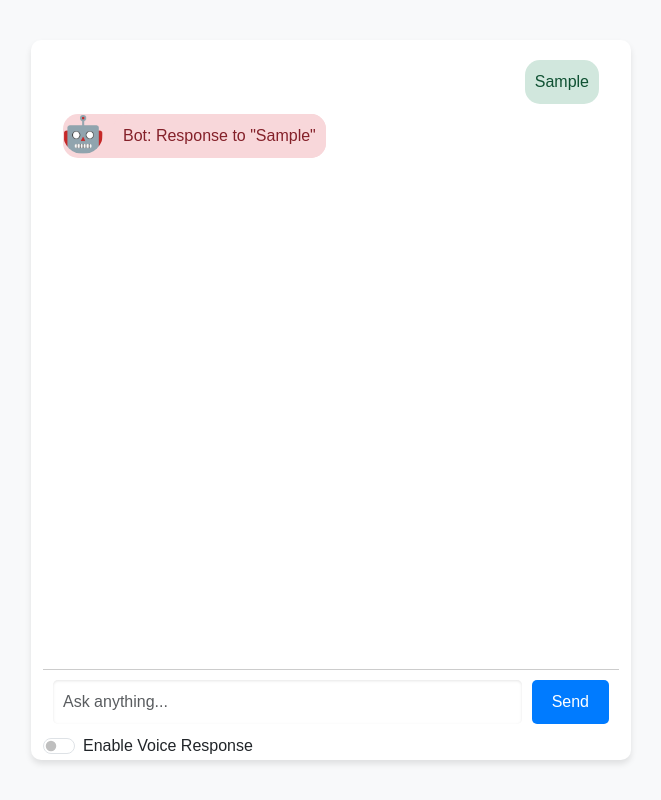
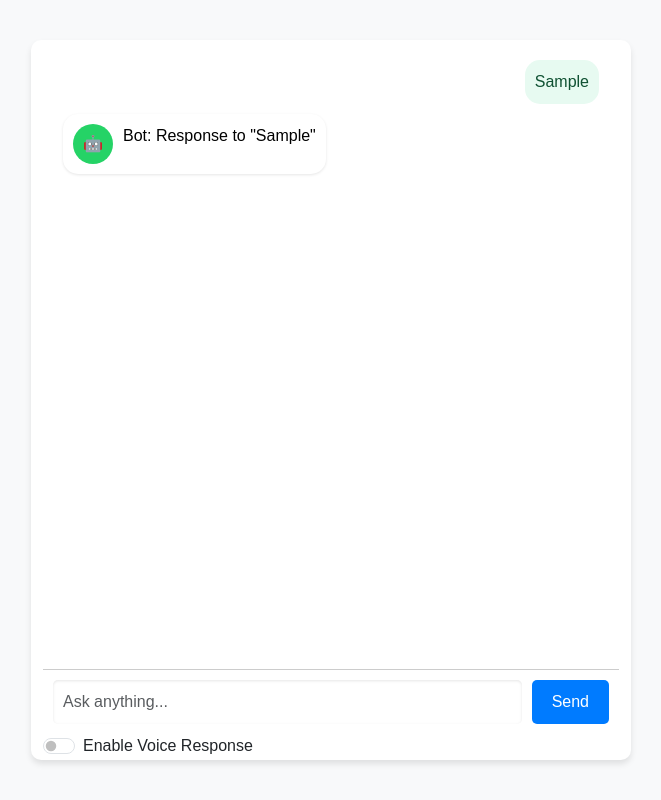
Before and after one commit to gaurangdave/DunderBot, a plain HTML site: page public/index.html in a window 1280 px wide. Both pictures are taken after typing "Sample" into the empty fields and a click on the button "Send". Shown: the whole page, without its empty margins (309-970 px from the left). Drawn offline with nearby package versions, Linux system fonts and the light colour scheme.

Commit message:
more UI enhancements

```diff
--- a/public/static/css/index.css
+++ b/public/static/css/index.css
@@ -64,7 +64,7 @@ button#send-button:hover {
 }
 
 .user-message {
-    background-color: #d1e7dd;
+    background-color: #e7faf1;
     color: #0f5132;
     padding: 10px;
     border-radius: 15px;
@@ -75,36 +75,56 @@ button#send-button:hover {
 }
 
 .bot-message {
-    background-color: #f8d7da;
-    color: #842029;
-    /* padding: 10px; */
+    display: flex;
+    align-items: flex-start;
+    gap: 10px;
+    background-color: #ffffff;
+    color: #000000;
+    padding: 10px;
     border-radius: 15px;
     max-width: 70%;
     align-self: flex-start;
     word-wrap: break-word;
-    display: flex;
-    align-items: flex-start;
-    gap: 10px;
+    box-shadow: 0 1px 3px rgba(0, 0, 0, 0.1);
+    position: relative;
 }
 
 .bot-message .avatar {
     width: 40px;
     height: 40px;
     border-radius: 50%;
-    /* background-color: #ccc; */
-    flex-shrink: 0;
+    background-color: #25d366;
+    color: #ffffff;
     display: flex;
     justify-content: center;
     align-items: center;
-    font-size: 35px;
-    overflow: hidden;
+    font-size: 16px;
+    font-weight: bold;
+    flex-shrink: 0;
 }
 
 .bot-message .message-content {
     background-color: inherit;
     color: inherit;
-    padding: 10px;
-    border-radius: 15px;
-    /* max-width: 70%; */
-    word-wrap: break-word;
+    padding: 0;
+    display: flex;
+    flex-direction: column;
+    gap: 5px;
 }
+
+.bot-message .message-content .name {
+    font-weight: bold;
+    color: #25d366;
+    font-size: 14px;
+}
+
+.bot-message .message-content .text {
+    font-size: 14px;
+    line-height: 1.5;
+}
+
+.bot-message .message-content .time {
+    font-size: 12px;
+    color: #999999;
+    align-self: flex-end;
+}
```
